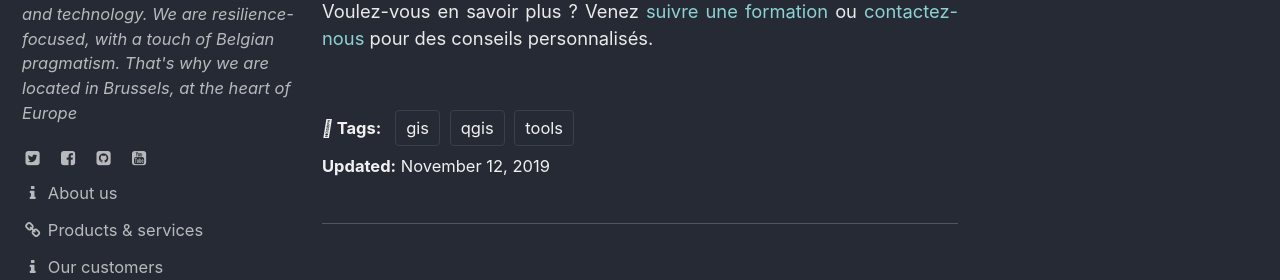
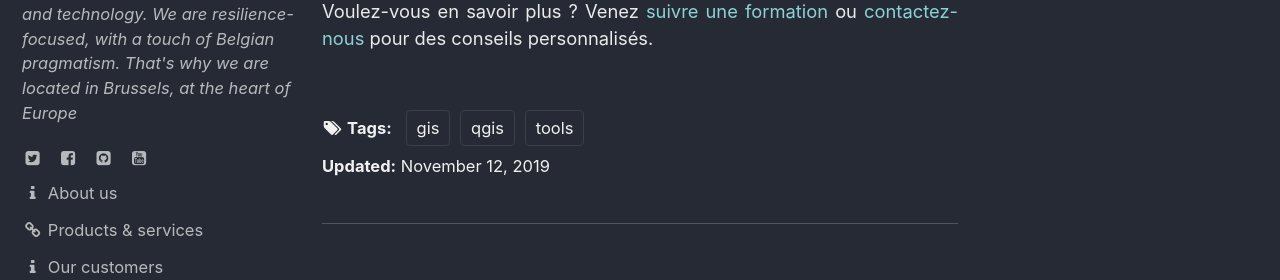
Before and after one commit to ccloquet/ccloquet.github.io, a Jekyll site: the page built from _posts/2019-11-12-QGIS-portable.md, in a window 1280 px wide and 900 px high, scrolled down 1755 px. Shown: the part 150-430 px from the top of the window. Built offline with Jekyll 4.4.1, drawn with Linux system fonts in a browser that asks for light colours; cached includes are drawn as plain includes.

Commit message:
Update tag-list.html

```diff
--- a/_includes/tag-list.html
+++ b/_includes/tag-list.html
@@ -14,7 +14,7 @@
   {% assign tag_hashes = page_tags | split: ',' | sort %}
 
   <p class="page__taxonomy">
-    <strong><i class="fas fa-fw fa-tags" aria-hidden="true"></i> {{ site.data.ui-text[site.locale].tags_label | default: "Tags:" }} </strong>
+    <strong><i class="fa fa-fw fa-tags" aria-hidden="true"></i> {{ site.data.ui-text[site.locale].tags_label | default: "Tags:" }} </strong>
     <span itemprop="keywords">
     {% for hash in tag_hashes %}
       {% assign keyValue = hash | split: '#' %}
```
